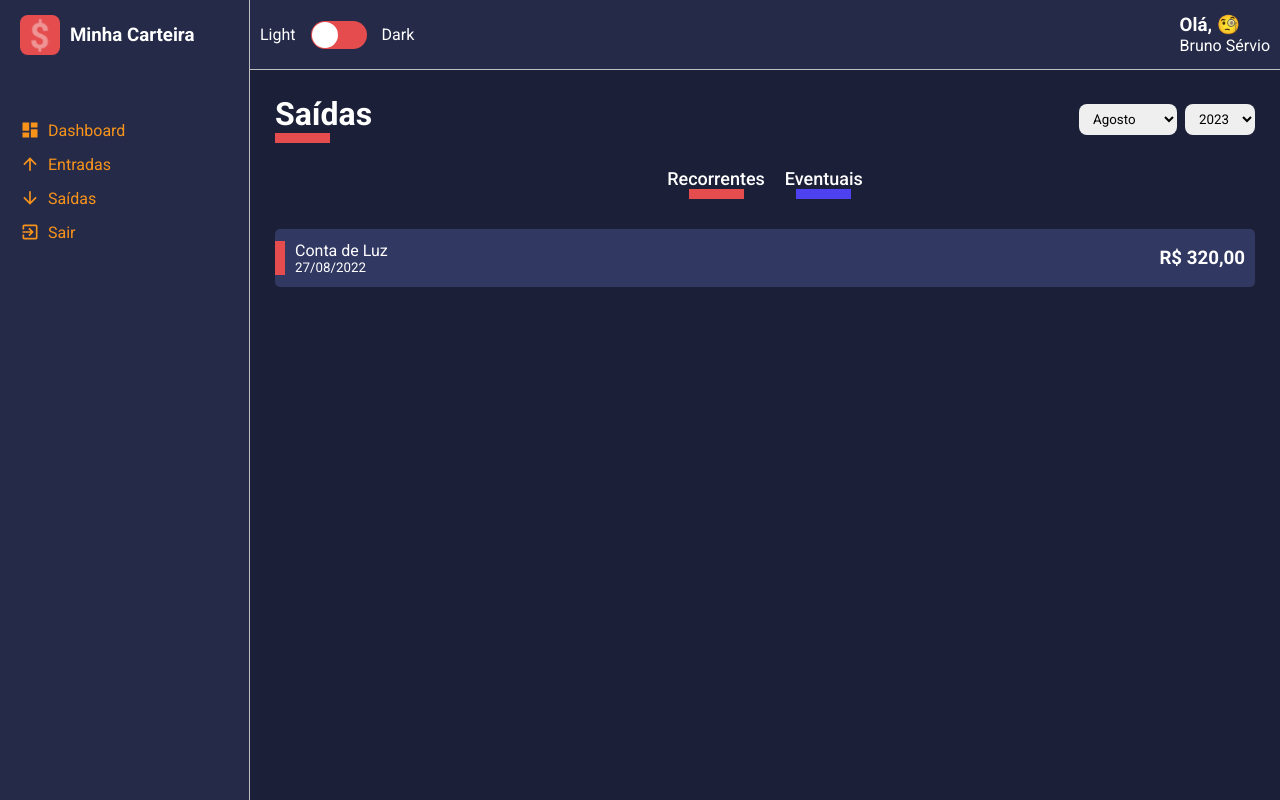
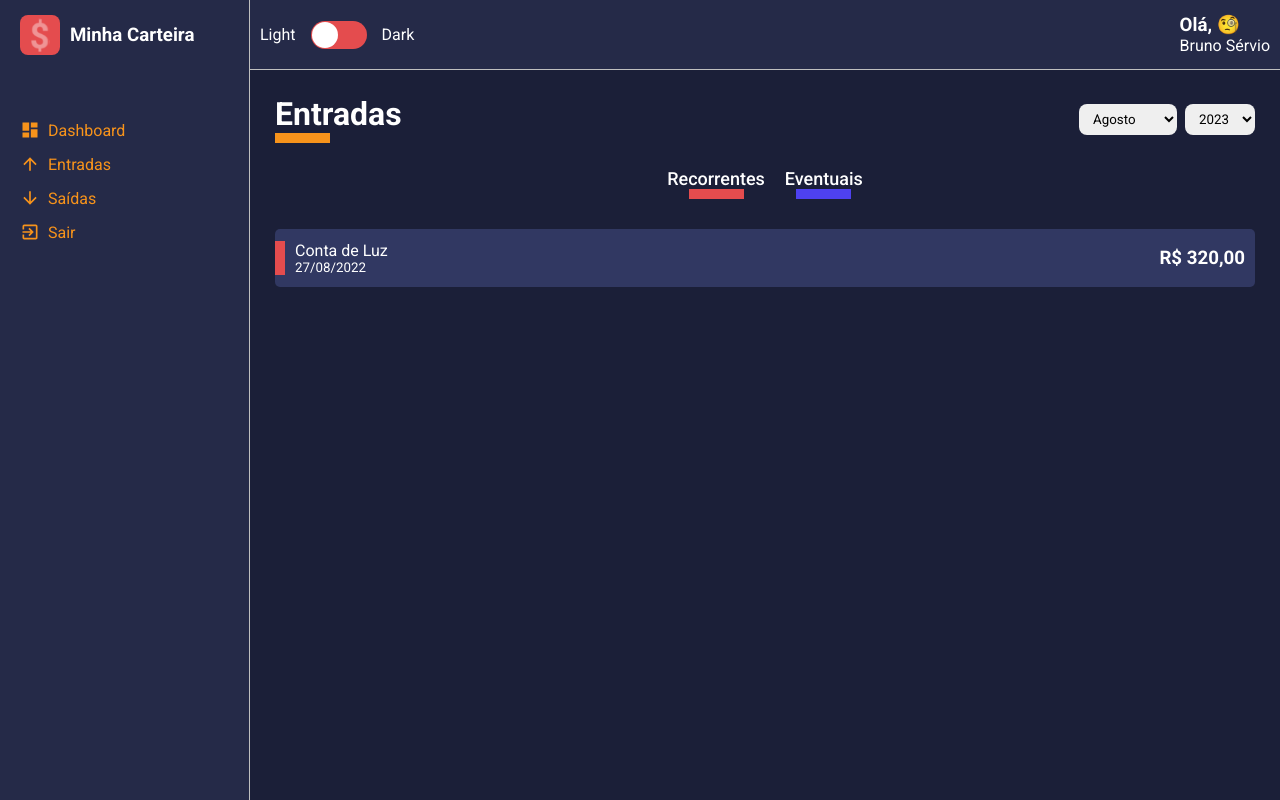
Before and after one commit to bservio/minha-carteira, a React (Create React App) app: page /list/entry-balance in a window 1280 px wide. Built offline with nearby package versions, Linux system fonts and the light colour scheme.

Commit message:
Criação e implementação de rotas

```diff
--- a/package.json
+++ b/package.json
@@ -10,10 +10,12 @@
     "@types/node": "^16.11.47",
     "@types/react": "^18.0.15",
     "@types/react-dom": "^18.0.6",
+    "@types/react-router-dom": "^5.3.3",
     "@types/styled-components": "^5.1.25",
     "react": "^18.2.0",
     "react-dom": "^18.2.0",
     "react-icons": "^4.4.0",
+    "react-router-dom": "^6.3.0",
     "react-scripts": "5.0.1",
     "react-switch": "^7.0.0",
     "styled-components": "^5.3.5",
--- a/src/App.tsx
+++ b/src/App.tsx
@@ -2,9 +2,8 @@
 import GlobalStyles from './styles/GlobalStyles';
 import { ThemeProvider } from 'styled-components';
 
-import Layout from './components/Layout';
-import List from './pages/List';
-import Dashboard from './pages/Dashboard';
+import Routes from './routes';
+
 
 import dark from './styles/themes/dark';
 
@@ -12,9 +11,7 @@
 	return (
 		<ThemeProvider theme={dark}>
 			<GlobalStyles />
-			<Layout>
-				<List />
-			</Layout>
+			<Routes />
 		</ThemeProvider>
 
 	)
--- a/src/components/Aside/index.tsx
+++ b/src/components/Aside/index.tsx
@@ -29,17 +29,17 @@
 
 			<MenuContainer>
 
-				<MenuItemLink href="#">
+				<MenuItemLink href="/dashboard">
 					<MdDashboard />
 					Dashboard
 				</MenuItemLink>
 
-				<MenuItemLink href="#">
+				<MenuItemLink href="/list/entry-balance">
 					<MdArrowUpward />
 					Entradas
 				</MenuItemLink>
 
-				<MenuItemLink href="#">
+				<MenuItemLink href="/list/exit-balance">
 					<MdArrowDownward />
 					Saídas
 				</MenuItemLink>
--- a/src/components/SelectInput/index.tsx
+++ b/src/components/SelectInput/index.tsx
@@ -15,7 +15,12 @@
 			<select>
 				{
 					options.map(option => (
-						<option value={option.value}>{option.label}</option>
+						<option
+							value={option.value}
+							key={option.value}
+						>
+							{option.label}
+						</option>
 					))
 				}
 			</select>
--- a/src/pages/List/index.tsx
+++ b/src/pages/List/index.tsx
@@ -1,11 +1,22 @@
-import React from 'react';
+import React, { useMemo } from 'react';
+import { useParams } from 'react-router-dom'
 import { Container, Content, Filters } from './styles';
 
 import SelectInput from '../../components/SelectInput';
 import FinanceCard from '../../components/FinanceCard';
 import ContentHeader from '../../components/ContentHeader';
 
+
+
 const List: React.FC = () => {
+
+	const { type } = useParams();
+	const titleOptions = useMemo(() => {
+		return type === 'entry-balance'
+			? { title: 'Entradas', lineColor: '#F7931B' }
+			: { title: 'Saídas', lineColor: '#CC2A2C' };
+	}, [type]);
+
 	const months = [
 		{ value: 8, label: "Agosto" },
 		{ value: 9, label: "Setembro" },
@@ -20,7 +31,10 @@
 
 	return (
 		<Container>
-			<ContentHeader title="Saídas" lineColor="#E44C4E">
+			<ContentHeader
+				title={titleOptions.title}
+				lineColor={titleOptions.lineColor}
+			>
 				<SelectInput options={months} />
 				<SelectInput options={years} />
 			</ContentHeader>
--- /dev/null
+++ b/src/routes/app.routes.tsx
@@ -0,0 +1,18 @@
+import React from 'react';
+
+import { Routes, Route } from 'react-router-dom'
+
+import List from '../pages/List';
+import Layout from '../components/Layout';
+import Dashboard from '../pages/Dashboard';
+
+const AppRoutes: React.FC = () => (
+	<Layout>
+		<Routes>
+			<Route path="/dashboard" element={<Dashboard />} />
+			<Route path="/list/:type" element={<List />} />
+		</Routes>
+	</Layout>
+);
+
+export default AppRoutes;
--- /dev/null
+++ b/src/routes/index.tsx
@@ -0,0 +1,12 @@
+import React from 'react';
+import { BrowserRouter } from 'react-router-dom';
+
+import App from './app.routes';
+
+const Routes: React.FC = () => (
+	<BrowserRouter>
+		<App />
+	</BrowserRouter>
+);
+
+export default Routes;
```
Also changed, not shown: 1 other file (tests, documents, lock files or other folders).
